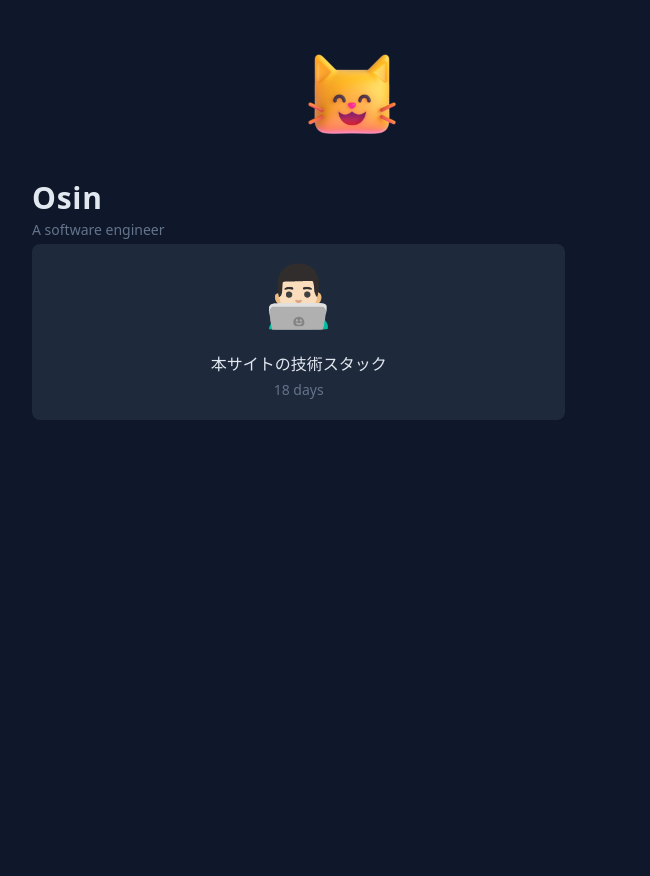
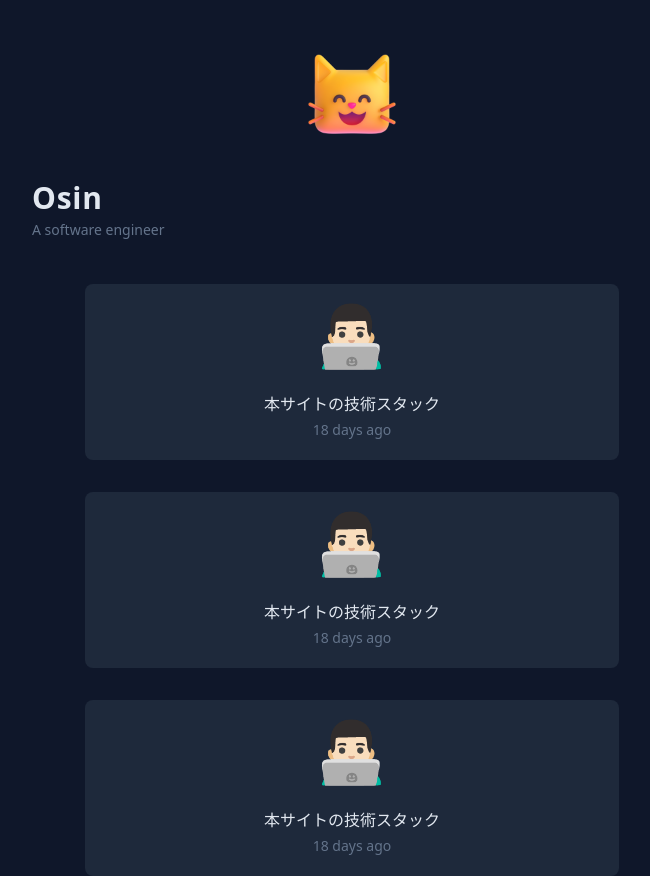
Before and after one commit to ShintaroaSuzuki/blog-osin, a Next.js app: page / in a window 1280 px wide. Shown: the whole page, without its empty margins (288-938 px from the left). Before the commit the page ends 800 px from the top, so only its background shows below. Built offline with nearby package versions, Linux system fonts and the light colour scheme.

Commit message:
[add] 微修正

```diff
--- a/components/PostItem.tsx
+++ b/components/PostItem.tsx
@@ -6,7 +6,7 @@ export default ({ emoji, title, createdAt }: { emoji: string; title: string; cre
       <span className="text-6xl">{emoji}</span>
       <div className="flex flex-col justify-center items-center gap-y-1">
         <h2 className="text-base">{title}</h2>
-        <span className="text-sm text-slate-500">{formatDistanceToNow(createdAt)}</span>
+        <span className="text-sm text-slate-500">{`${formatDistanceToNow(createdAt)} ago`}</span>
       </div>
     </div>
   )
--- a/pages/index.tsx
+++ b/pages/index.tsx
@@ -20,11 +20,23 @@ const Home: NextPage = () => {
           Osin
         </h1>
         <p className="text-sm text-slate-500 leading-loose">A software engineer</p>
+        <div className="w-full flex flex-col items-center mt-10 gap-y-8">
         <PostItem
           emoji="👨🏻‍💻"
           title="本サイトの技術スタック"
           createdAt={new Date("2022/3/20")}
         />
+        <PostItem
+          emoji="👨🏻‍💻"
+          title="本サイトの技術スタック"
+          createdAt={new Date("2022/3/20")}
+        />
+        <PostItem
+          emoji="👨🏻‍💻"
+          title="本サイトの技術スタック"
+          createdAt={new Date("2022/3/20")}
+        />
+        </div>
       </main>
 
       <footer>
--- a/styles/globals.css
+++ b/styles/globals.css
@@ -4,6 +4,6 @@
 
 @layer base {
   html {
-    @apply bg-slate-900 text-slate-200 overflow-hidden
+    @apply bg-slate-900 text-slate-200
   }
 }
```
